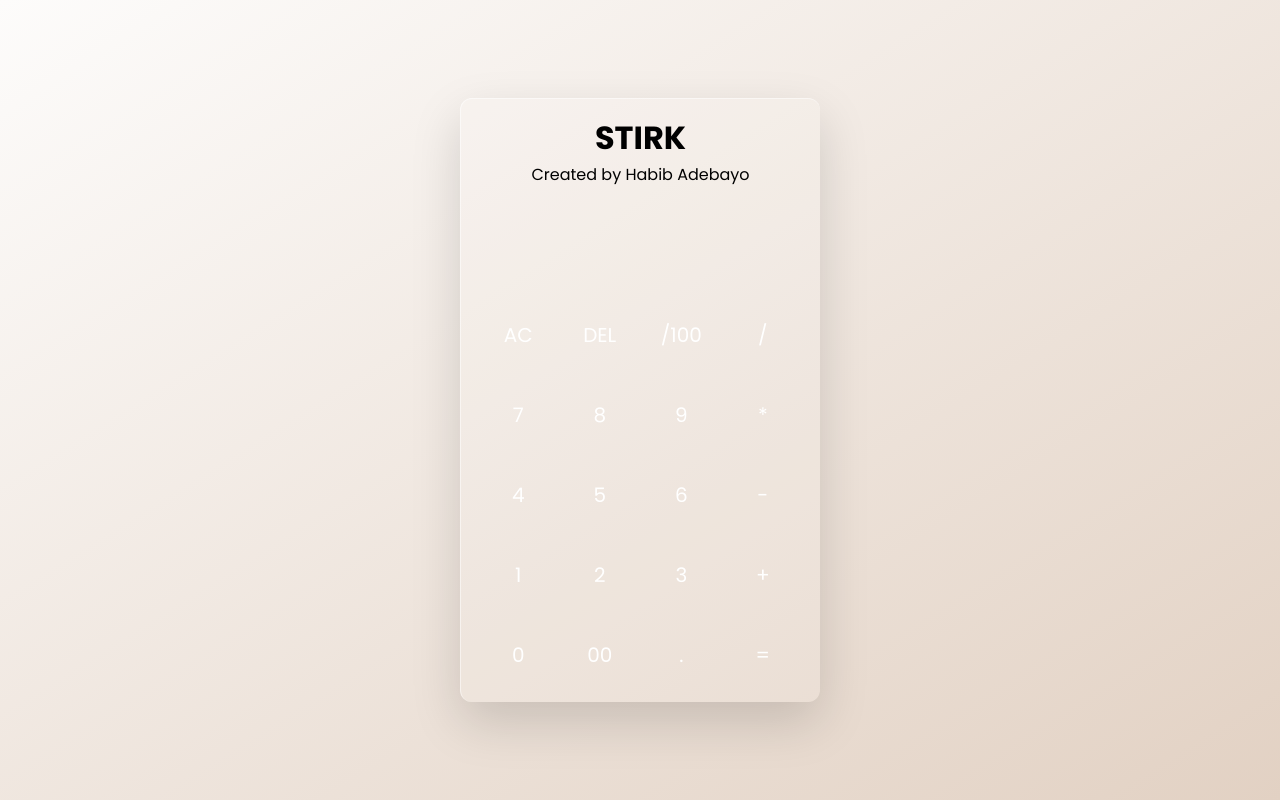
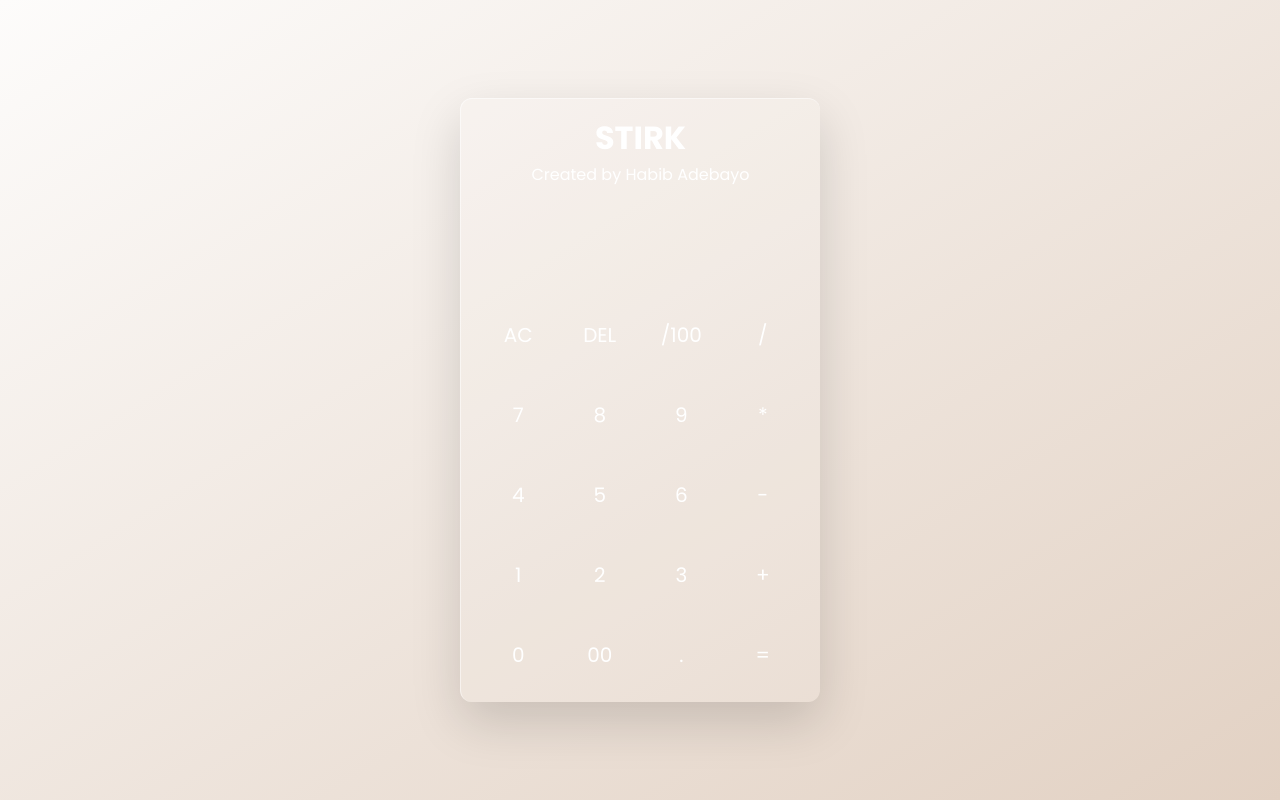
Before and after one commit to Habib-0007/Stirk-Calculator-, a plain HTML site: page index.html in a window 1280 px wide. Drawn offline with Linux system fonts and the light colour scheme.

Commit message:
Update style.css

```diff
--- a/style.css
+++ b/style.css
@@ -70,4 +70,9 @@ body{
 .container p {
     font-size: 1em;
     text-align: center;
+    color: #fff;
 }
+
+.container h1 {
+    color: #fff;
+    }
```
